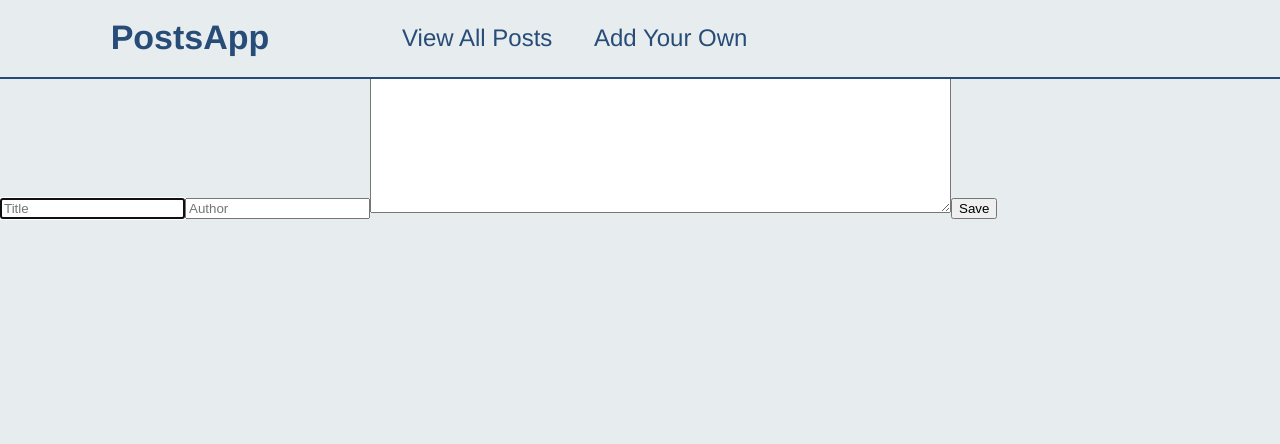
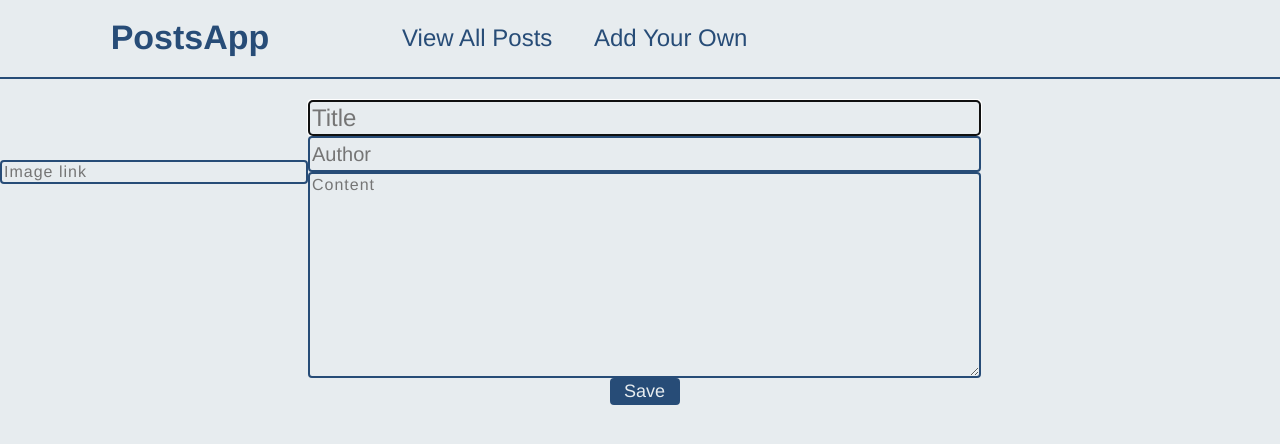
Before and after one commit to Chandler-Manly/blog-app, a React (Create React App) app in the folder client/: page /posts/1/edit in a window 1280 px wide. Shown: the top 444 px of the page. Built offline with nearby package versions, Linux system fonts and the light colour scheme; no server answers.

Commit message:
edit post css

```diff
--- a/client/src/screens/EditPost/EditPost.css
+++ b/client/src/screens/EditPost/EditPost.css
@@ -0,0 +1,73 @@
+
+
+.post-edit {
+  display: flex;
+  margin-top: 100px;
+}
+
+.image-section {
+  display: flex;
+  align-items: center;
+  flex-direction: column;
+}
+
+.edit-post-image {
+  max-width: 500px;
+  margin: 30px;
+}
+
+.edit-input-image-link {
+  background-color: #e7ecef;
+  width: 300px;
+  font-family:'Franklin Gothic Medium', 'Arial Narrow', Arial, sans-serif;
+  font-size:16px;
+  letter-spacing: 1px;
+  border: 2px solid #274c77;
+  border-radius: 4px;
+}
+
+.edit-written-form {
+  display: flex;
+  flex-direction: column;
+  justify-content: space-around;
+  margin-right: 30px;
+}
+
+.input-edit-title {
+  height: 30px;
+  font-size:24px;
+  font-family:'Franklin Gothic Medium', 'Arial Narrow', Arial, sans-serif;
+  background-color: #e7ecef;
+  border: 2px solid #274c77;
+  border-radius: 4px;
+}
+
+.input-edit-author {
+  height: 30px;
+  font-size:20px;
+  font-family:'Franklin Gothic Medium', 'Arial Narrow', Arial, sans-serif;
+  background-color: #e7ecef;
+  border: 2px solid #274c77;
+  border-radius: 4px;
+}
+
+.input-edit-content {
+  font-size:16px;
+  font-family:'Franklin Gothic Medium', 'Arial Narrow', Arial, sans-serif;
+  letter-spacing: 1px;
+  background-color: #e7ecef;
+  border: 2px solid #274c77;
+  border-radius: 4px;
+}
+
+.save-button {
+  width: 50px;
+  font-family:'Franklin Gothic Medium', 'Arial Narrow', Arial, sans-serif;
+  background-color: #274c77;
+  color: #e7ecef;
+  font-size:18px;
+  border: 2px solid #274c77;
+  border-radius: 4px;
+  align-self: center;
+  width: 70px;
+}
--- a/client/src/screens/EditPost/EditPost.jsx
+++ b/client/src/screens/EditPost/EditPost.jsx
@@ -1,5 +1,5 @@
 import React, { useState, useEffect } from "react";
-// import './EditPost.css'
+import './EditPost.css'
 import { useParams, Redirect } from "react-router-dom";
 import Layout from "../../components/shared/Layout/Layout";
 import { getPost, updatePost } from "../../services/posts";
```
